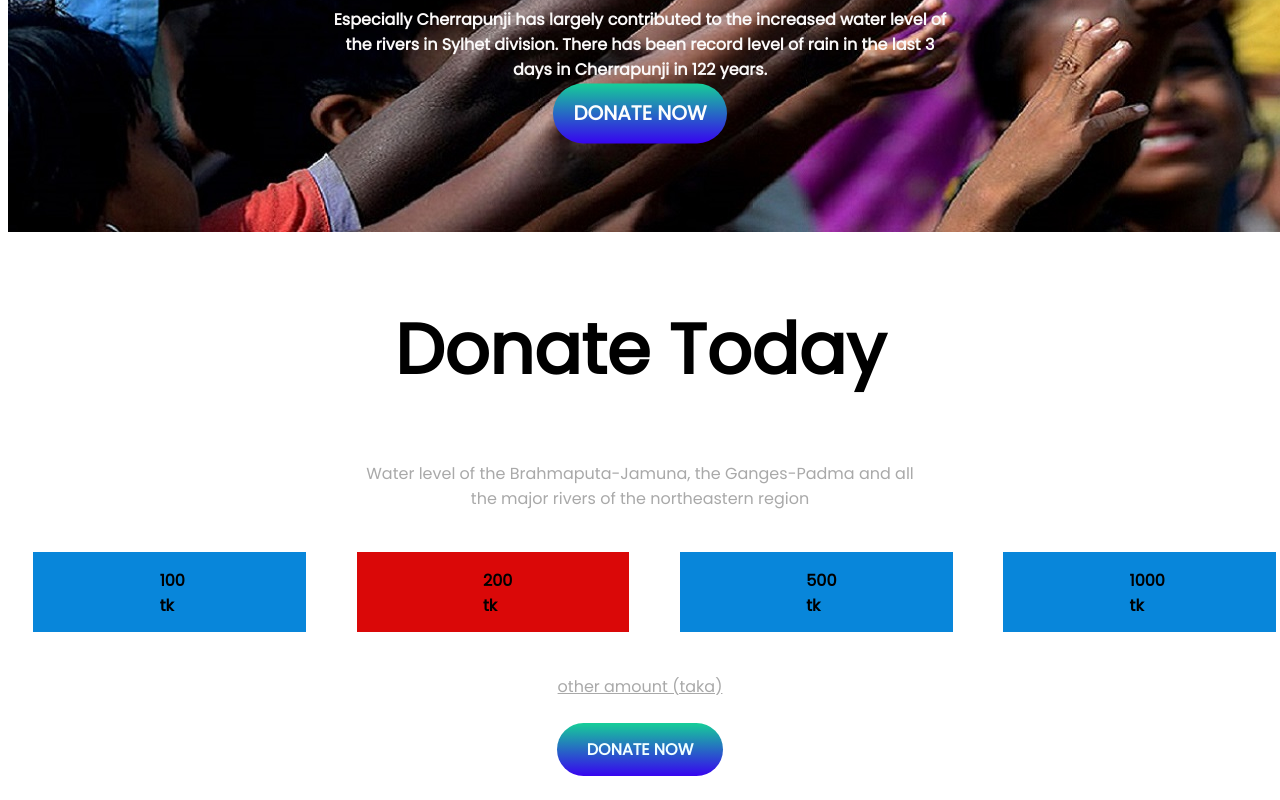
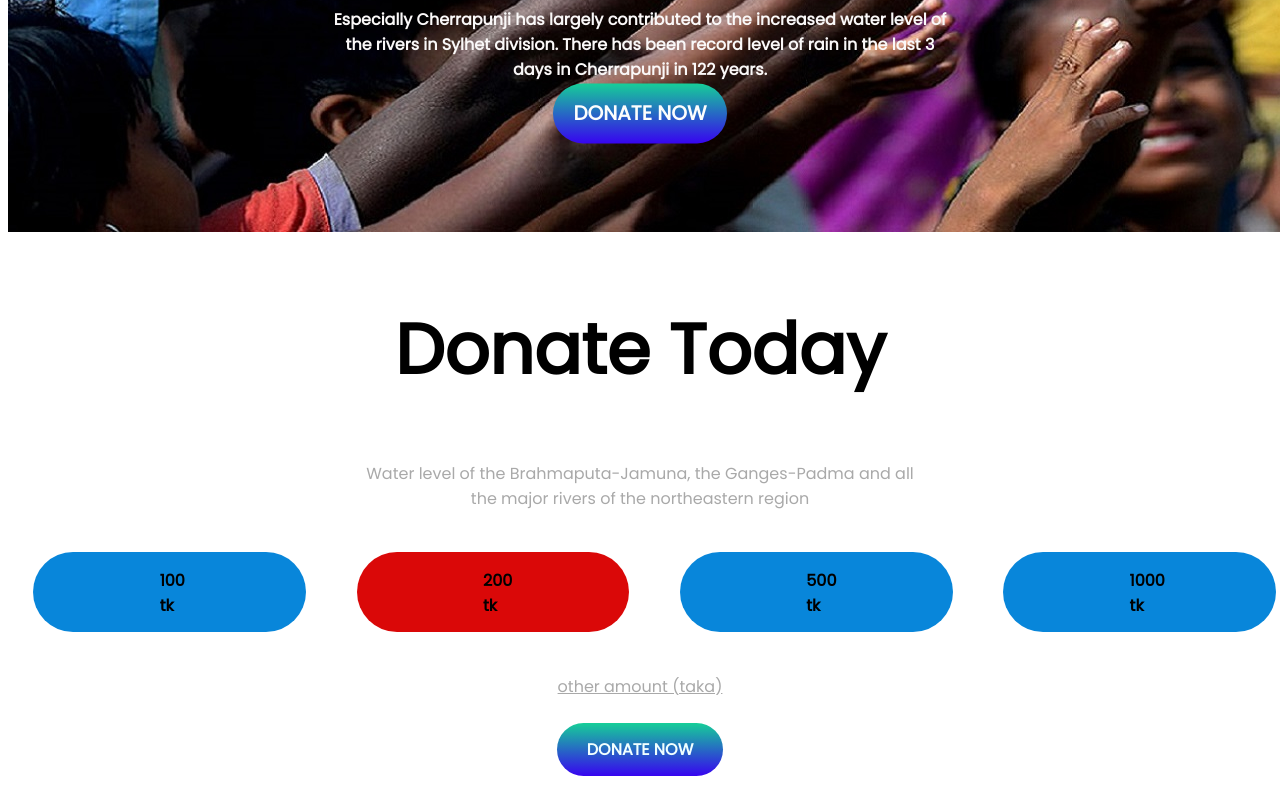
Before and after one commit to FoysalBhuiyann/assignment-repo, a plain HTML site: page index.html in a window 1280 px wide. Shown: the part 439-1239 px from the top of the page. Drawn offline with Linux system fonts and the light colour scheme.

Commit message:
half done

```diff
--- a/style.css
+++ b/style.css
@@ -36,6 +36,7 @@ body {
     text-decoration: none;
     color: rgb(252, 253, 253);
     font-size: 20px;
+    margin-top: 3%;
 }
 
 .part-two {
@@ -72,6 +73,7 @@ body {
     height: 80px;
     display: inline-block;
     background: #0886da;
+    border-radius: 45px;
 }
 
 #c {
@@ -79,6 +81,7 @@ body {
     height: 80px;
     display: inline-block;
     background: #0886da;
+    border-radius: 45px;
 }
 
 #b {
@@ -86,6 +89,7 @@ body {
     height: 80px;
     display: inline-block;
     background: #da0808;
+    border-radius: 45px;
 }
 
 #a {
@@ -93,6 +97,7 @@ body {
     height: 80px;
     display: inline-block;
     background: #0886da;
+    border-radius: 45px;
 }
 
 #other-amount {
```
